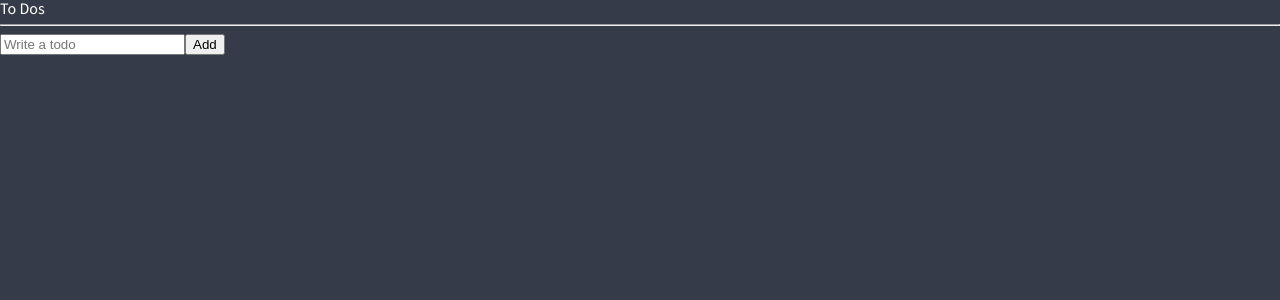
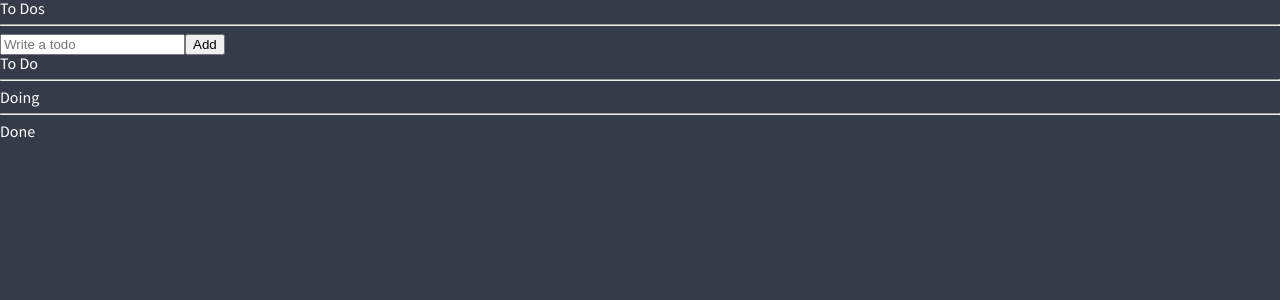
Before and after one commit to G-Hae/Self-Study, a React (Create React App) app in the folder reactmaster/: page / in a window 1280 px wide. Shown: the top 300 px of the page. Built offline with nearby package versions, Linux system fonts and the light colour scheme.

Commit message:
feat: 리코일 selector 사용

```diff
--- a/reactmaster/src/components/ToDo.tsx
+++ b/reactmaster/src/components/ToDo.tsx
@@ -1,5 +1,9 @@
 import { useSetRecoilState } from "recoil";
 import { IToDo, toDoState } from "./atoms";
+
+//1) Find toDO based on the id[2] (index) -> How to find an object
+//2)
+
 
 function ToDo({text, category, id}:IToDo){
     const setTodos =useSetRecoilState(toDoState);
@@ -7,8 +11,14 @@
     const {
         currentTarget:{ name },
      } = event;
+
+    setTodos((oldToDos) =>{
+        const targetIndex = oldToDos.findIndex((toDo) => toDo.id === id);
+        const newToDo = { text, id, category: name as any };
+        return [...oldToDos.slice(0, targetIndex), newToDo, ...oldToDos.slice(targetIndex+1),
+        ];
+    });
     };
-
     return (
     <li>
         <span>{text}</span>
--- a/reactmaster/src/components/TodoList.tsx
+++ b/reactmaster/src/components/TodoList.tsx
@@ -1,20 +1,32 @@
 import { useRecoilValue } from "recoil";
-import { toDoState } from "./atoms";
+import { toDoSelector, toDoState } from "./atoms";
 import CreateToDO from "./CreateToDo";
 import ToDo from "./ToDo";
 
 
 
 function ToDoList(){
-    const toDos = useRecoilValue(toDoState);
+    const [toDo, doing, done] = useRecoilValue(toDoSelector);
 
     return <div>
         <h1>To Dos</h1>
         <hr/>
         <CreateToDO />
+        <h2>To Do</h2>
         <ul>
-            {toDos.map((toDo) =><ToDo key={toDo.id} {...toDo} />)}
+            {toDo.map((toDo) =><ToDo key={toDo.id} {...toDo} />)}
         </ul>
+        <hr/>
+        <h2>Doing</h2>
+        <ul>
+            {doing.map((toDo) =><ToDo key={toDo.id} {...toDo} />)}
+        </ul>
+        <hr/>
+        <h2>Done</h2>
+        <ul>
+            {done.map((toDo) =><ToDo key={toDo.id} {...toDo} />)}
+        </ul>
+
     </div>
 }
 
--- a/reactmaster/src/components/atoms.tsx
+++ b/reactmaster/src/components/atoms.tsx
@@ -1,12 +1,24 @@
-import { atom } from "recoil";
+import { atom, selector } from "recoil";
 
 export interface IToDo{
     text: string;
     id: number;
     category: "TO_DO"|"DOING"|"DONE";
-}
+};
 
 export const toDoState = atom<IToDo[]>({
     key: "toDo",
     default:[],
-})
+});
+
+export const toDoSelector = selector({
+    key: "toDOSelector",
+    get: ({get})=>{
+        const toDos = get(toDoState);
+        return [
+            toDos.filter((toDo) => toDo.category ==='TO_DO'),
+            toDos.filter((toDo) => toDo.category ==='DOING'),
+            toDos.filter((toDo) => toDo.category ==='DONE'),
+        ];
+    },
+});
```
